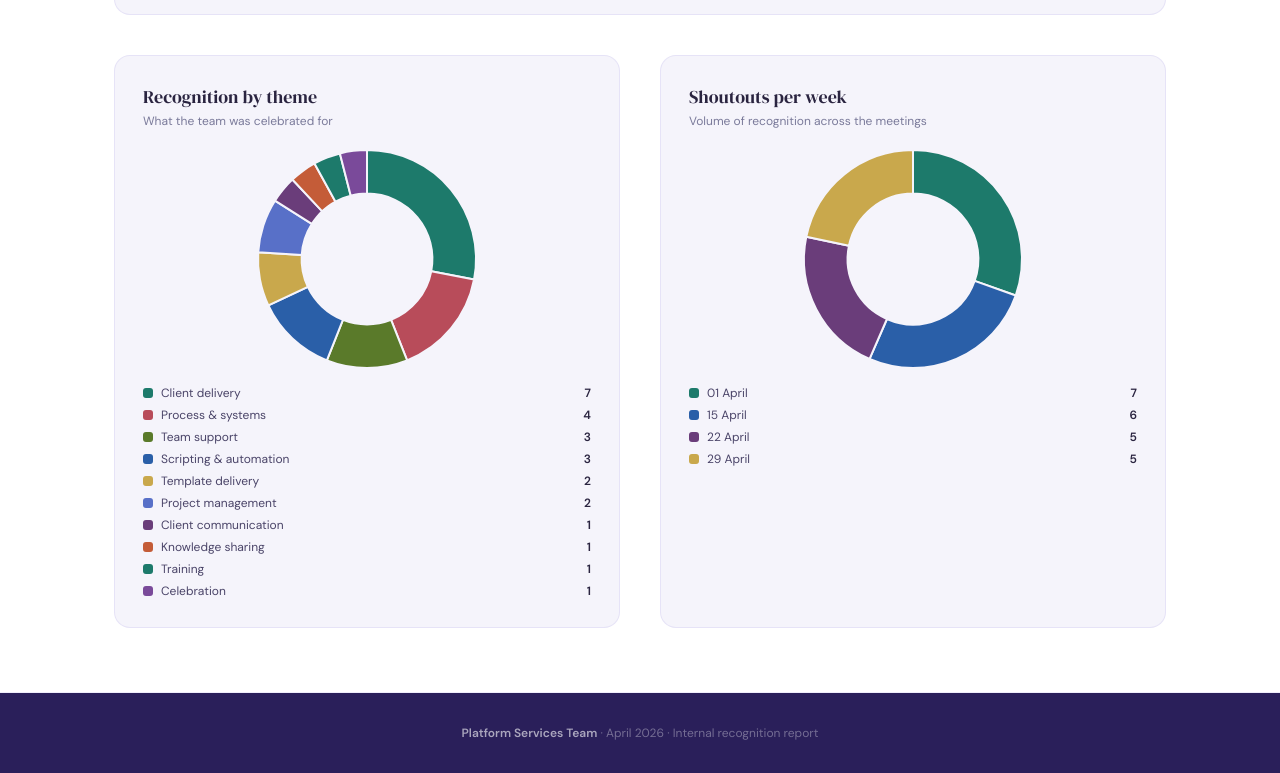
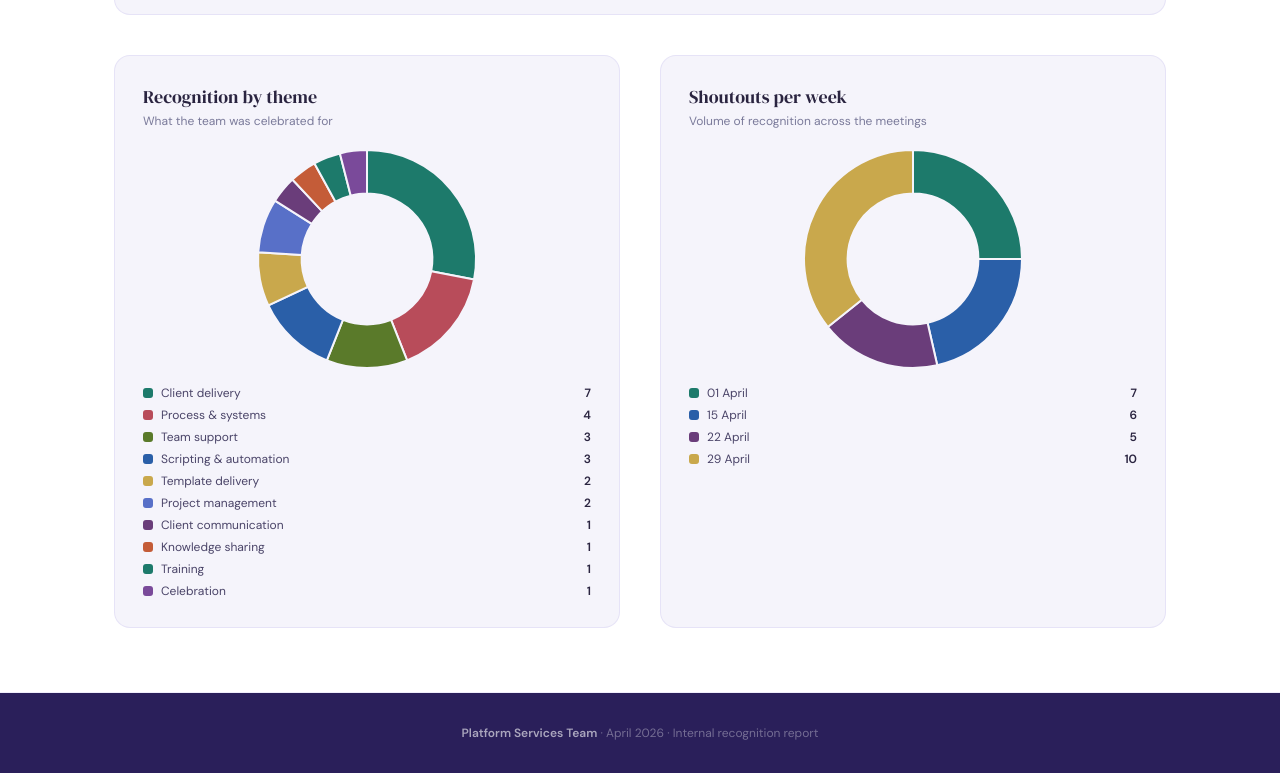
Before and after one commit to christinaben/StoryTeq_Team_Recognition, a plain HTML site: page index.html in a window 1280 px wide. Shown: the part 5543-6316 px from the top of the page. Drawn offline with nearby package versions, Linux system fonts and the light colour scheme.

Commit message:
30th April

```diff
--- a/index.html
+++ b/index.html
@@ -1074,12 +1074,12 @@ themes.forEach(t => {
 });
 
 const weeks = [
-  { label: '01 April', value: 7, color: '#1d7a6b' },
-  { label: '15 April', value: 6, color: '#2a5fa8' },
-  { label: '22 April', value: 5, color: '#6a3d7a' },
-  { label: '29 April', value: 5, color: '#c9a84c' }
+  { label: '01 April', value: 7,  color: '#1d7a6b' },
+  { label: '15 April', value: 6,  color: '#2a5fa8' },
+  { label: '22 April', value: 5,  color: '#6a3d7a' },
+  { label: '29 April', value: 10, color: '#c9a84c' },
+];
 
-];
 new Chart(document.getElementById('weekChart'), {
   type: 'doughnut',
   data: {
```
